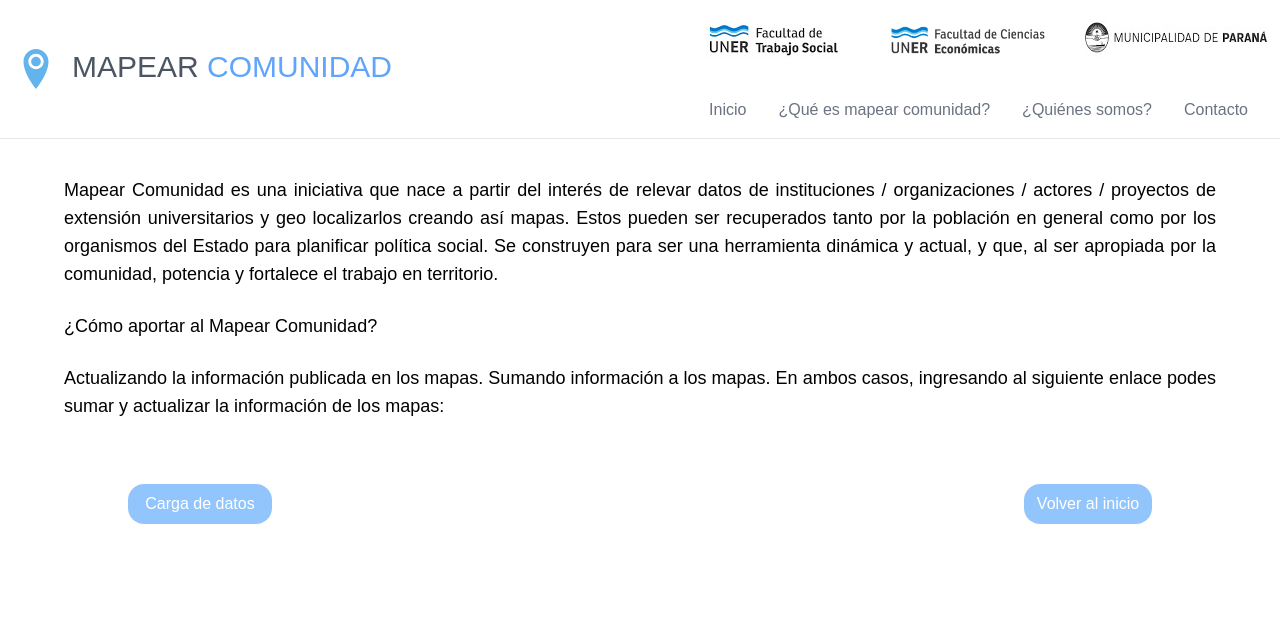
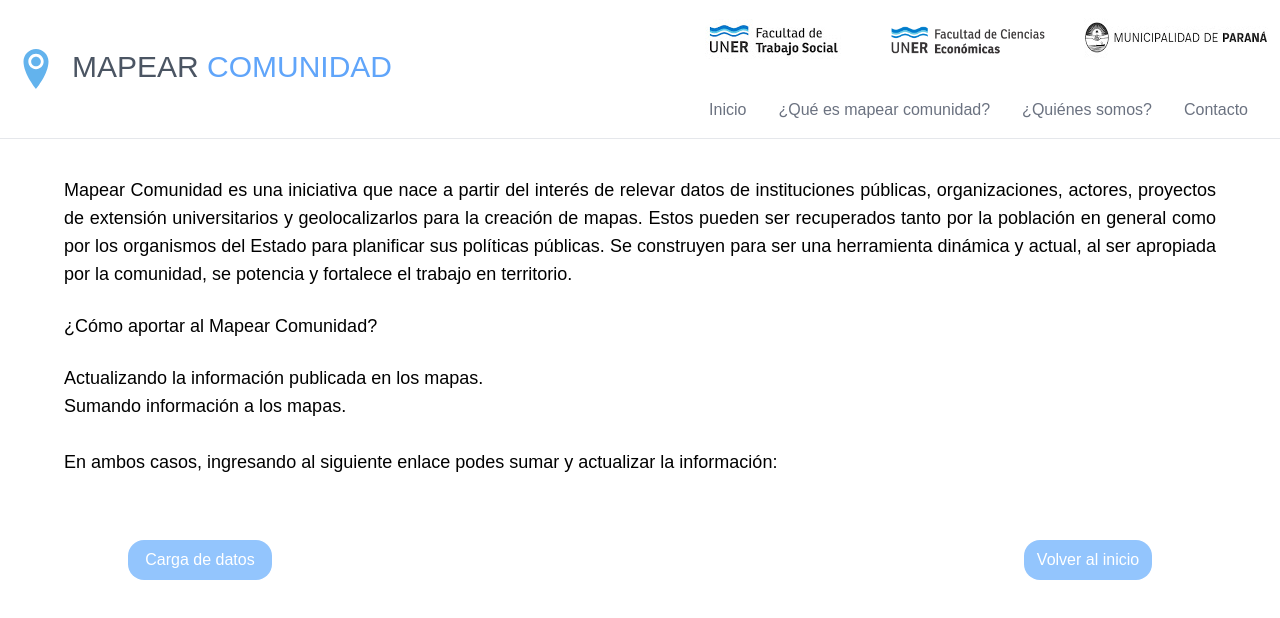
Before and after one commit to matiasaf/nextjs-amplify, a Next.js app: page /como-me-sumo in a window 1280 px wide. Shown: the top 618 px of the page. Built offline with nearby package versions, Linux system fonts and the light colour scheme.

Commit message:
Go to home page.

```diff
--- a/components/navigation/navbar.js
+++ b/components/navigation/navbar.js
@@ -9,10 +9,11 @@ function Navbar() {
     const [menuOn, setOnMenu] = useState(false);
     const router = useRouter();
     const onSmallScreen = useWindowsWidth();
+    const goToHome = () => router.push('/');
 
     return (
         <nav className="fixed w-full bg-white flex top-0 items-center justify-between flex-wrap border-b border-gray-200 py-4 z-30">
-            <div className="flex lg:ml-4 font-muli">
+            <div className="flex lg:ml-4 font-muli cursor-pointer" onClick={goToHome}>
                 <div className="self-center">
                     <LocationIcon height={onSmallScreen ? 25 : 40} />
                 </div>
--- a/components/slider/simpleSlider.js
+++ b/components/slider/simpleSlider.js
@@ -43,7 +43,7 @@ export default function SimpleSlider() {
                 >
                     <div className="bg-gray-300 w-1/2 opacity-75 rounded p-2">
                         <div className="text-gray-800 font-muli">
-                            Las palabras en accion: Mapear en Emergencia
+                            Las palabras en acción: Mapear en Emergencia
                         </div>
                     </div>
                 </div>
--- a/pages/como-me-sumo/index.js
+++ b/pages/como-me-sumo/index.js
@@ -10,15 +10,15 @@ export default function ComoMeSumoPage() {
                 <div className="lg:h-screen px-16 mb-4">
                     <p className="text-lg">
                         Mapear Comunidad es una iniciativa que nace a partir del
-                        interés de relevar datos de instituciones /
-                        organizaciones / actores / proyectos de extensión
-                        universitarios y geo localizarlos creando así mapas.
-                        Estos pueden ser recuperados tanto por la población en
-                        general como por los organismos del Estado para
-                        planificar política social. Se construyen para ser una
-                        herramienta dinámica y actual, y que, al ser apropiada
-                        por la comunidad, potencia y fortalece el trabajo en
-                        territorio.
+                        interés de relevar datos de instituciones públicas,
+                        organizaciones, actores, proyectos de extensión
+                        universitarios y geolocalizarlos para la creación de
+                        mapas. Estos pueden ser recuperados tanto por la
+                        población en general como por los organismos del Estado
+                        para planificar sus políticas públicas. Se construyen
+                        para ser una herramienta dinámica y actual, al ser
+                        apropiada por la comunidad, se potencia y fortalece el
+                        trabajo en territorio.
                     </p>
                     <br />
                     <h3 className="text-lg">
@@ -27,13 +27,16 @@ export default function ComoMeSumoPage() {
                     <br />
                     <p className="text-lg">
                         Actualizando la información publicada en los mapas.
-                        Sumando información a los mapas. En ambos casos,
-                        ingresando al siguiente enlace podes sumar y actualizar
-                        la información de los mapas:
+                        <br />
+                        Sumando información a los mapas.
+                        <br />
+                        <br />
+                        En ambos casos, ingresando al siguiente enlace podes
+                        sumar y actualizar la información:
                     </p>
 
                     <div className="flex mt-16">
-                        <div className="flex flex-grow font-muli text-white mb-16 ml-16">
+                        <div className="flex flex-grow font-muli text-white mb-16 lg:ml-16 mr-6">
                             <div className="bg-blue-300 flex justify-center p-2 rounded-2xl w-36 transform transition duration-500 ease-in-out hover:shadow-lg hover:-translate-y-1 hover:scale-110">
                                 <a
                                     href="https://docs.google.com/forms/d/e/1FAIpQLSfwWvjzxKGZ51kJg879O5zhlByEMmuNk4inQ6wCKua8y0q8wg/viewform"
```
Also changed, not shown: public/images/instructivos/01.jpeg.
